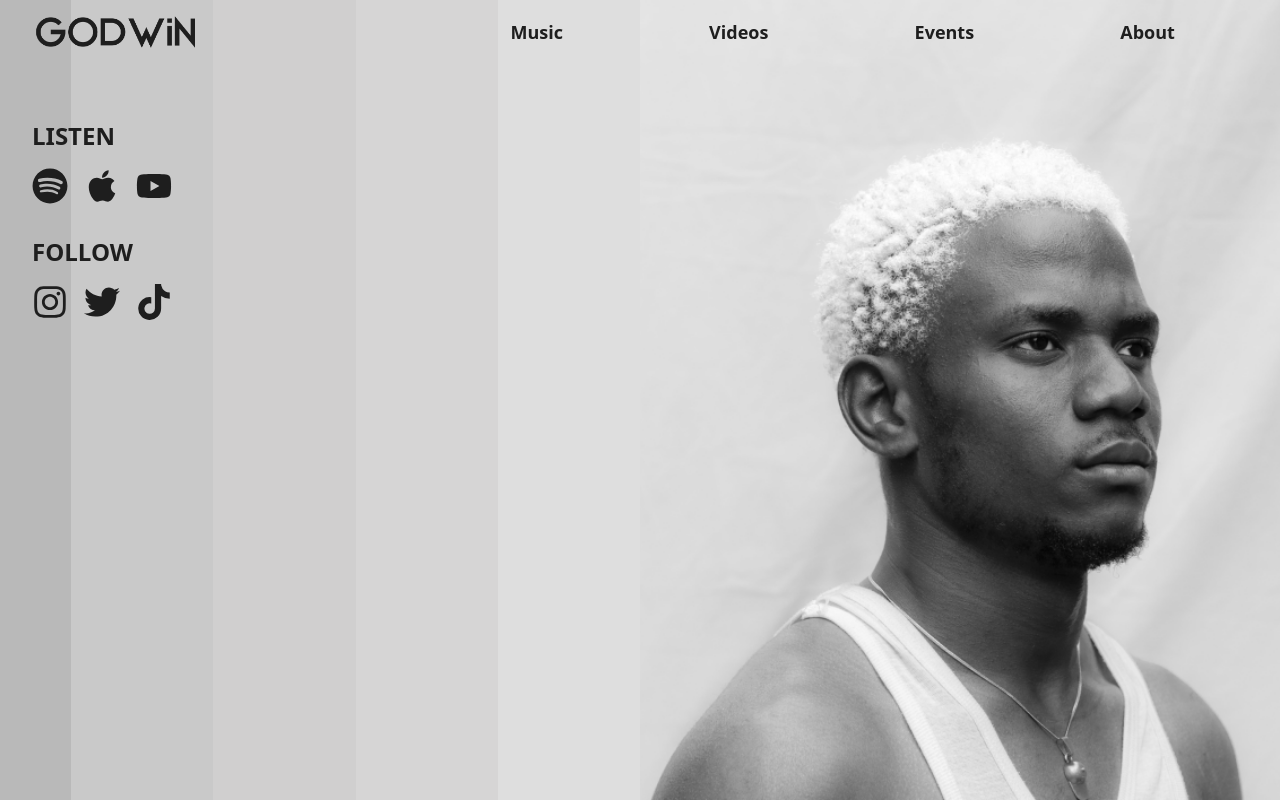
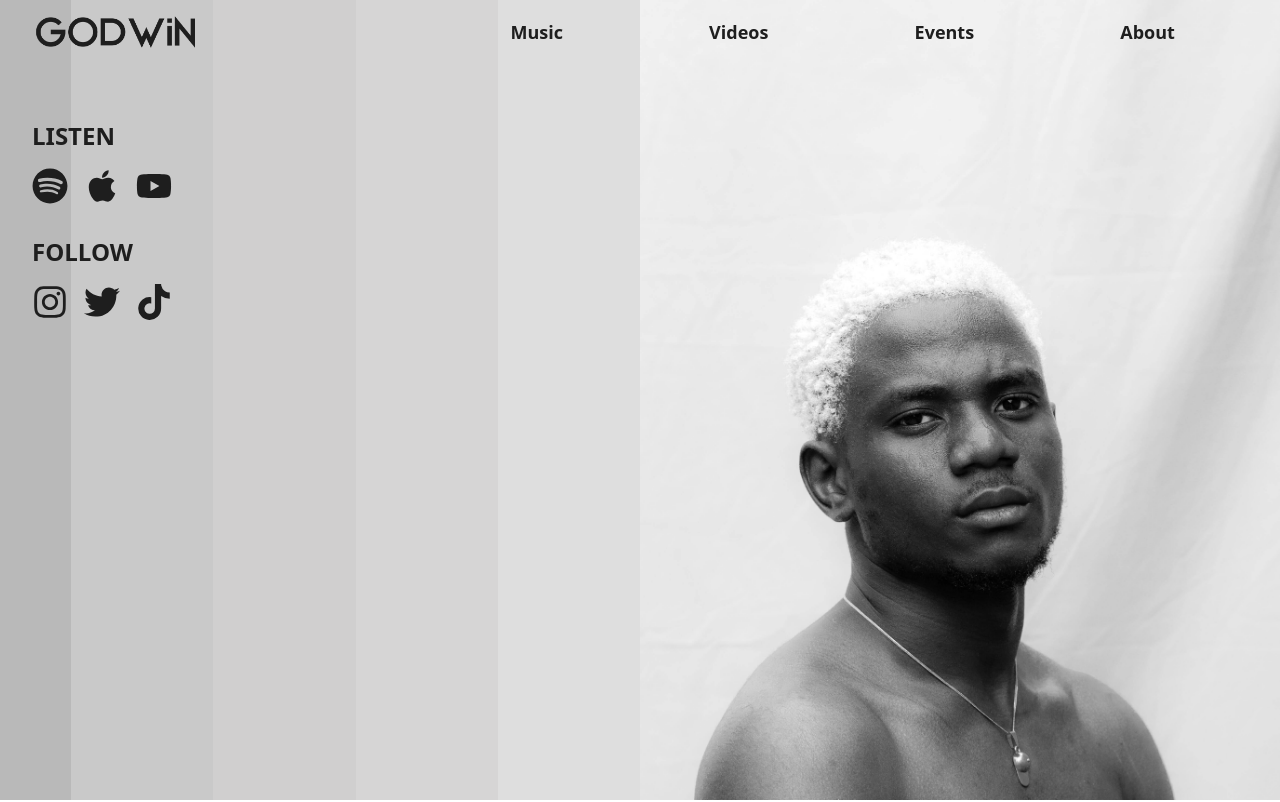
Before and after one commit to ayowayne123/godwin, a Next.js app: page / in a window 1280 px wide. Shown: the top 802 px of the page. Built offline with nearby package versions, Linux system fonts and the light colour scheme.

Commit message:
new image

```diff
--- a/components/Hero.jsx
+++ b/components/Hero.jsx
@@ -1,6 +1,7 @@
 import React, { useState } from "react";
 import Image from 'next/image'
 import hero from '../public/godwinWhite.png'
+import heroAlt from "../public/HeroAlt.jpg"
 import heroPhone from '../public/godwinWhitePhone.png'
 import Logo from '../public/logo.png'
 import LogoVertical from '../public/logoVertical.png'
@@ -30,7 +31,7 @@ function Hero() {
 
 
   return (
-    <div className='grid lg:grid-cols-2 h-[100vh] w-full overflow-hidden'>
+    <div className='grid lg:grid-cols-2 h-[100dvh] w-full overflow-hidden'>
 
       <div className='lg:grid grid-cols-9 hidden h-full w-full overflow-hidden'>
         <span className='col-span-1 flex h-full w-full bg-[#B9B9B9]'></span>
@@ -41,12 +42,12 @@ function Hero() {
       </div>
 
       <div className='relative w-full h-full hidden lg:flex'>
-        <Image src={hero} alt='hero Image' className='object-cover  bg-[#DEDEDE]' fill />
+        <Image src={heroAlt} alt='hero Image' className='object-cover object-bottom  bg-[#DEDEDE]' fill />
 
       </div>
 
       <div className='relative w-full h-full lg:hidden flex'>
-        <Image src={heroPhone} alt='hero Image' className='object-cover object-right  bg-[#DEDEDE]' fill />
+        <Image src={heroAlt} alt='hero Image' className='object-cover object-bottom  bg-[#DEDEDE]' fill />
       </div>
 
 
```
Also changed, not shown: public/HeroAlt.jpg (added).
